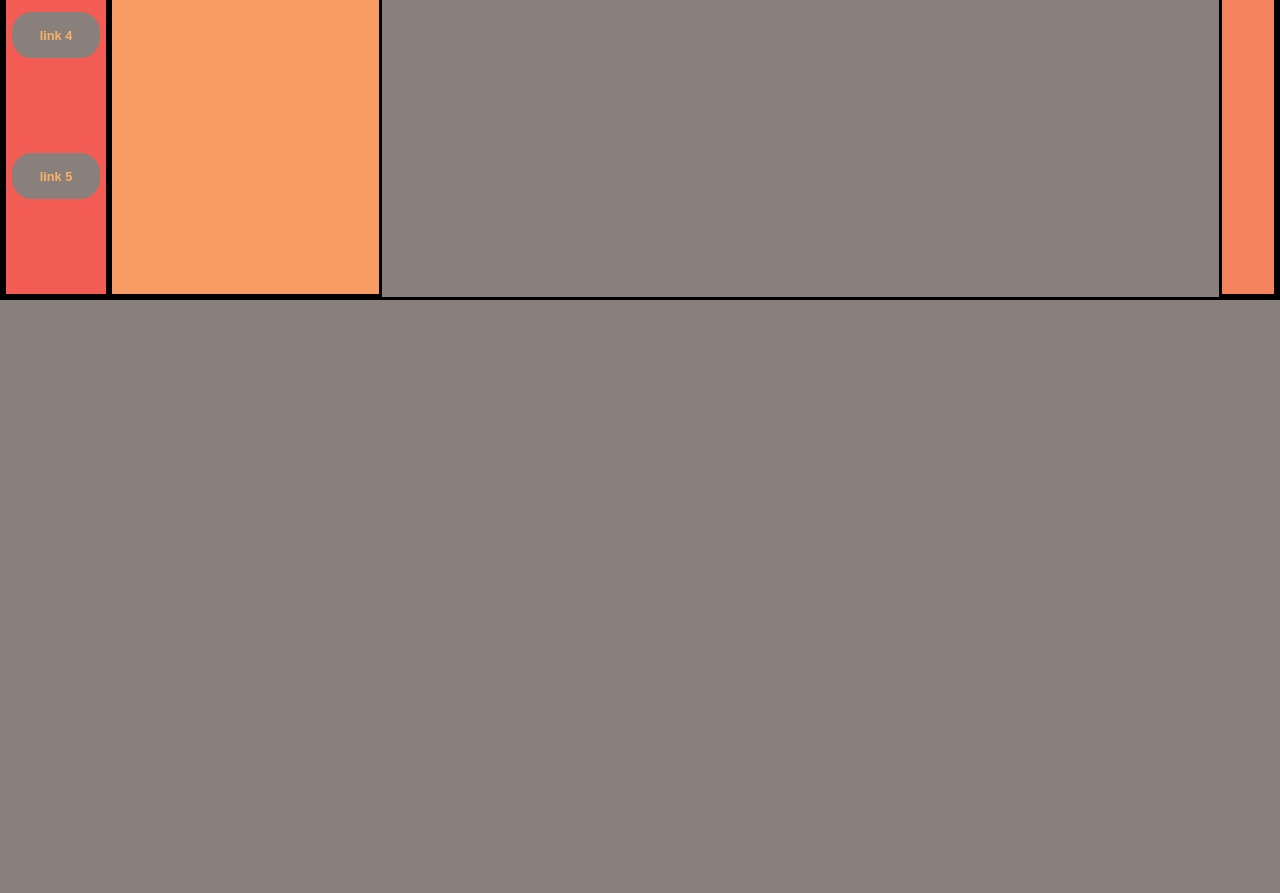
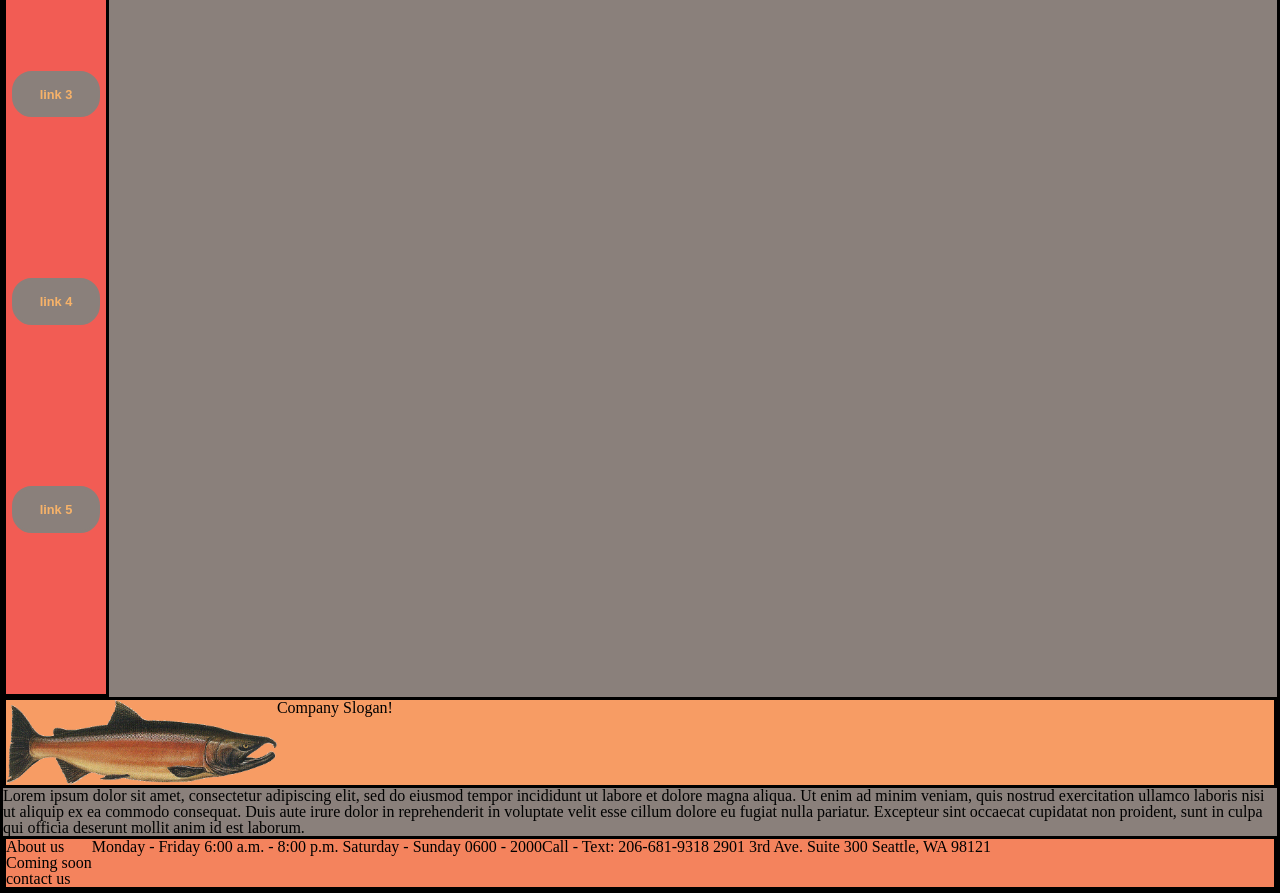
Before and after one commit to heckerdavid/cookie-stand, a plain HTML site: page html/index.html in a window 1280 px wide. Shown: the part 512-1405 px from the top of the page. Before the commit the page ends 812 px from the top, so only its background shows below. Drawn offline with Linux system fonts and the light colour scheme.

Commit message:
Added store location and hours.

```diff
--- a/css/style.css
+++ b/css/style.css
@@ -7,16 +7,34 @@ hsl(3, 86%, 64%)
 hsl(21, 6%, 51%)
 hsl(38, 8%, 72%) */
 
+nav {
+  display: flex;
+}
+
+nav ul {
+  display: flex;
+  flex-direction: column;
+  height: 1200px;
+  border: solid black;
+  justify-content: space-evenly;
+  width: 100px;
+  align-items: center;
+  background-color: hsl(3, 86%, 64%);
+}
 body {
   border: solid black;
-  display: flex;
+  /* display: flex; */
+  /* justify-content: center; */
   background-color:hsl(21, 6%, 51%);
+  /* flex-direction: row; */
 }
 
 header {
   border: solid black;
   display: flex;
   background-color: hsl(23, 90%, 68%);
+  /* width: 80%; */
+  justify-content: flex-start;
 }
 main {
   display: flex;
@@ -27,18 +45,9 @@ footer {
   border: solid black;
   display: flex;
   background-color: hsl(15, 87%, 66%);
+  flex-direction: row;
 }
 
-nav ul {
-  display: flex;
-  flex-direction: column;
-  height: 800px;
-  border: solid black;
-  justify-content: space-evenly;
-  width: 100px;
-  align-items: center;
-  background-color: hsl(3, 86%, 64%);
-}
 
 a {
   text-decoration: none;
--- a/html/index.html
+++ b/html/index.html
@@ -39,7 +39,15 @@
       <li>Coming soon</li>
       <li>contact us</li>
     </ul>
-    <p></p>
+    <p>Monday - Friday
+      6:00 a.m. - 8:00 p.m.
+      Saturday - Sunday
+      0600 - 2000
+    </p>
+    <p>Call - Text: 206-681-9318
+      2901 3rd Ave. Suite 300
+      Seattle, WA 98121
+    </p>
 
   </footer>
 
```
